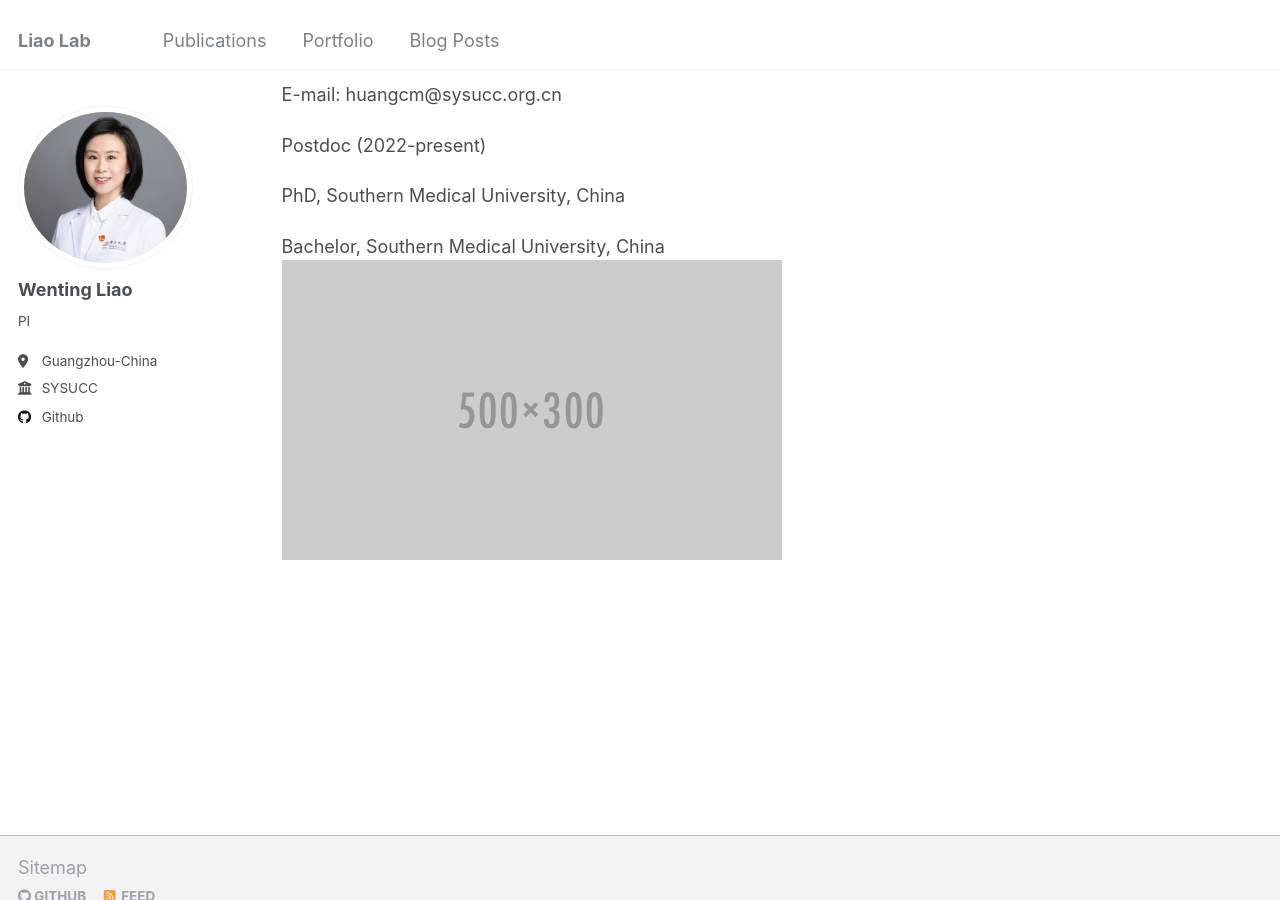
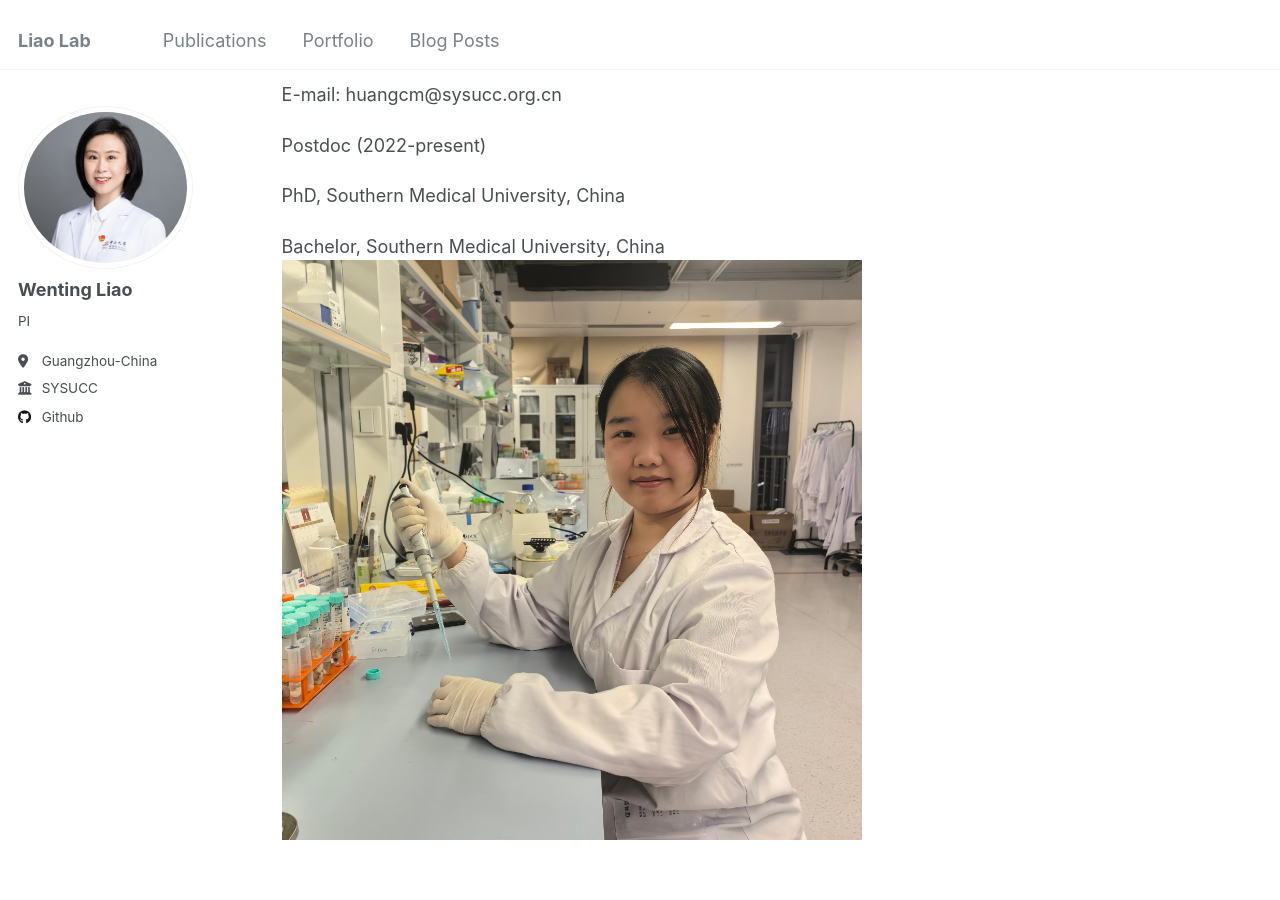
Before and after one commit to ImmunoTransLab/ImmunoTransLab, a Jekyll site: the page built from _pages/portfolio.html, in a window 1280 px wide and 900 px high, scrolled down 995 px. Built offline with Jekyll 4.4.1, drawn with Linux system fonts in a browser that asks for light colours.

Commit message:
Update portfolio-2.html

```diff
--- a/_portfolio/portfolio-2.html
+++ b/_portfolio/portfolio-2.html
@@ -9,7 +9,7 @@ Postdoc (2022-present)
 PhD, Southern Medical University, China
 
 
-Bachelor, Southern Medical University, China <br/><img src='/images/500x300.png'>"
+Bachelor, Southern Medical University, China <br/><img src='/images/huangchengmei.png'>"
 collection: portfolio
 ---
 
```
